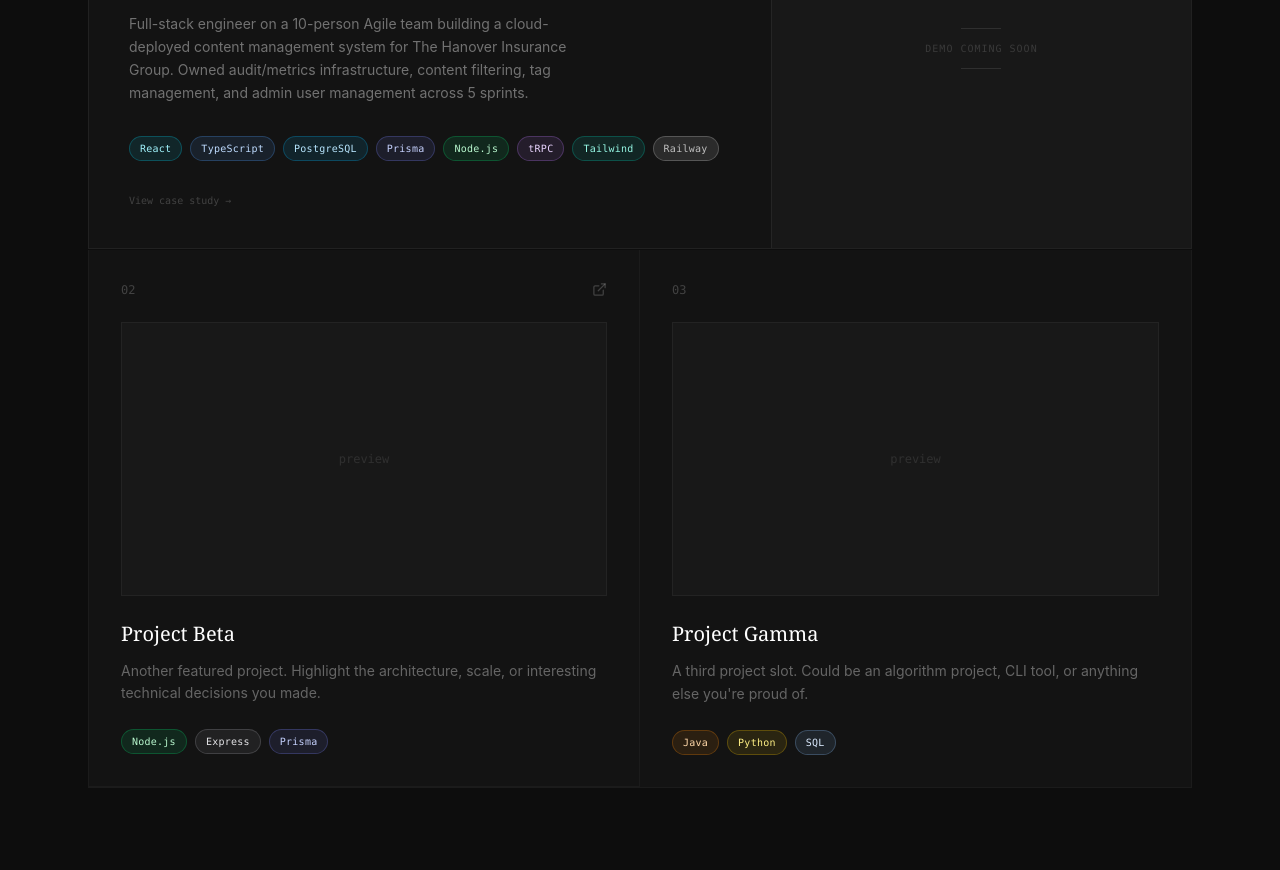
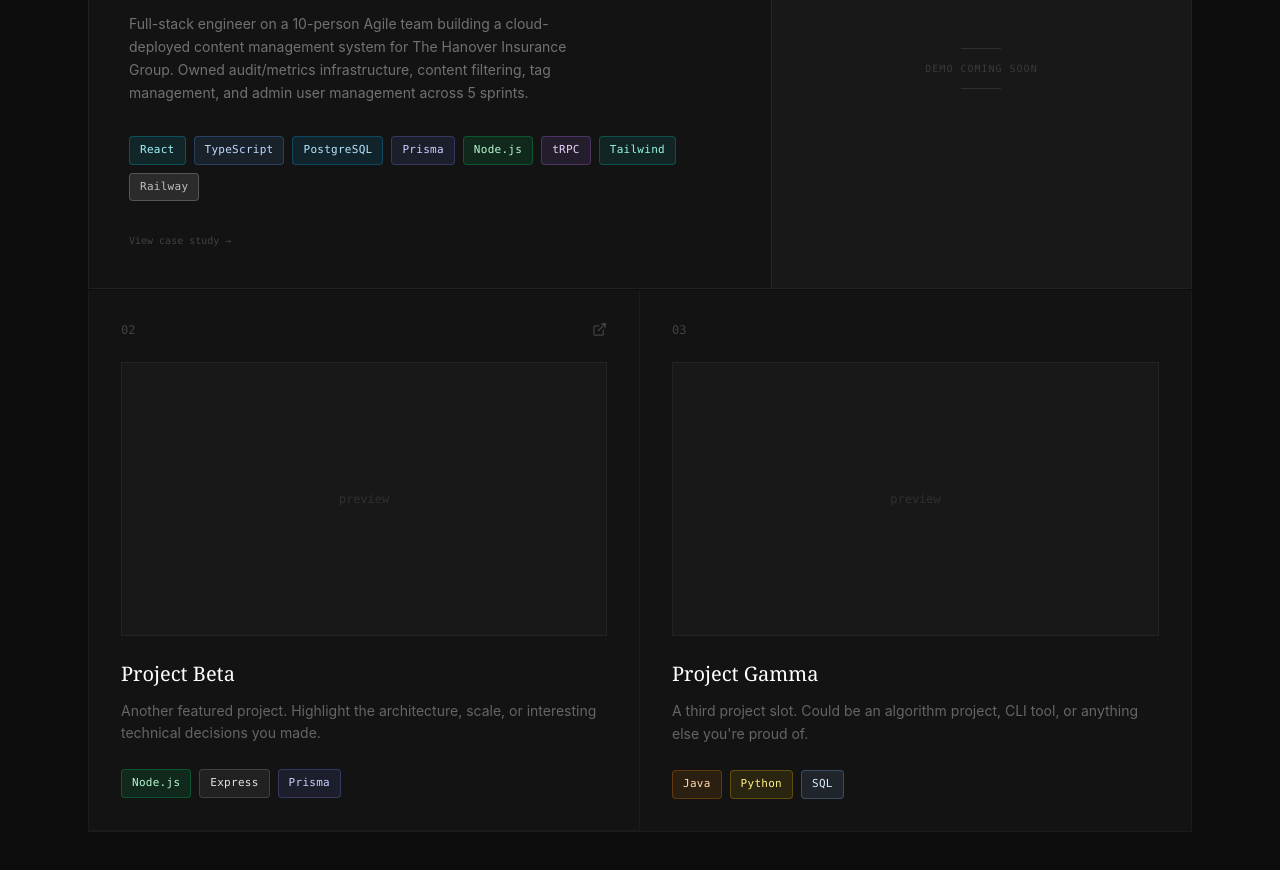
Before and after one commit to EkinFu8/Ekin-Website, a React (Vite) app: page / in a window 1280 px wide. Shown: the part 1160-2030 px from the top of the page. Built offline with nearby package versions, Linux system fonts and the light colour scheme; the HTML template or start-up script is replaced by a standard one.

Commit message:
update: tags styling

```diff
--- a/src/components/Tag.tsx
+++ b/src/components/Tag.tsx
@@ -21,8 +21,8 @@ export default function Tag({ children }: TagProps) {
   return (
     <span
       className={`
-        rounded-full border px-2.5 py-1
-        font-mono text-[10px] tracking-wide
+  rounded-sm border px-2.5 py-[5px]
+  font-mono text-[11px] tracking-wide
         ${TAG_STYLES[children] ?? "border-white/10 bg-white/[0.04] text-white/50"}
       `}
     >
```
